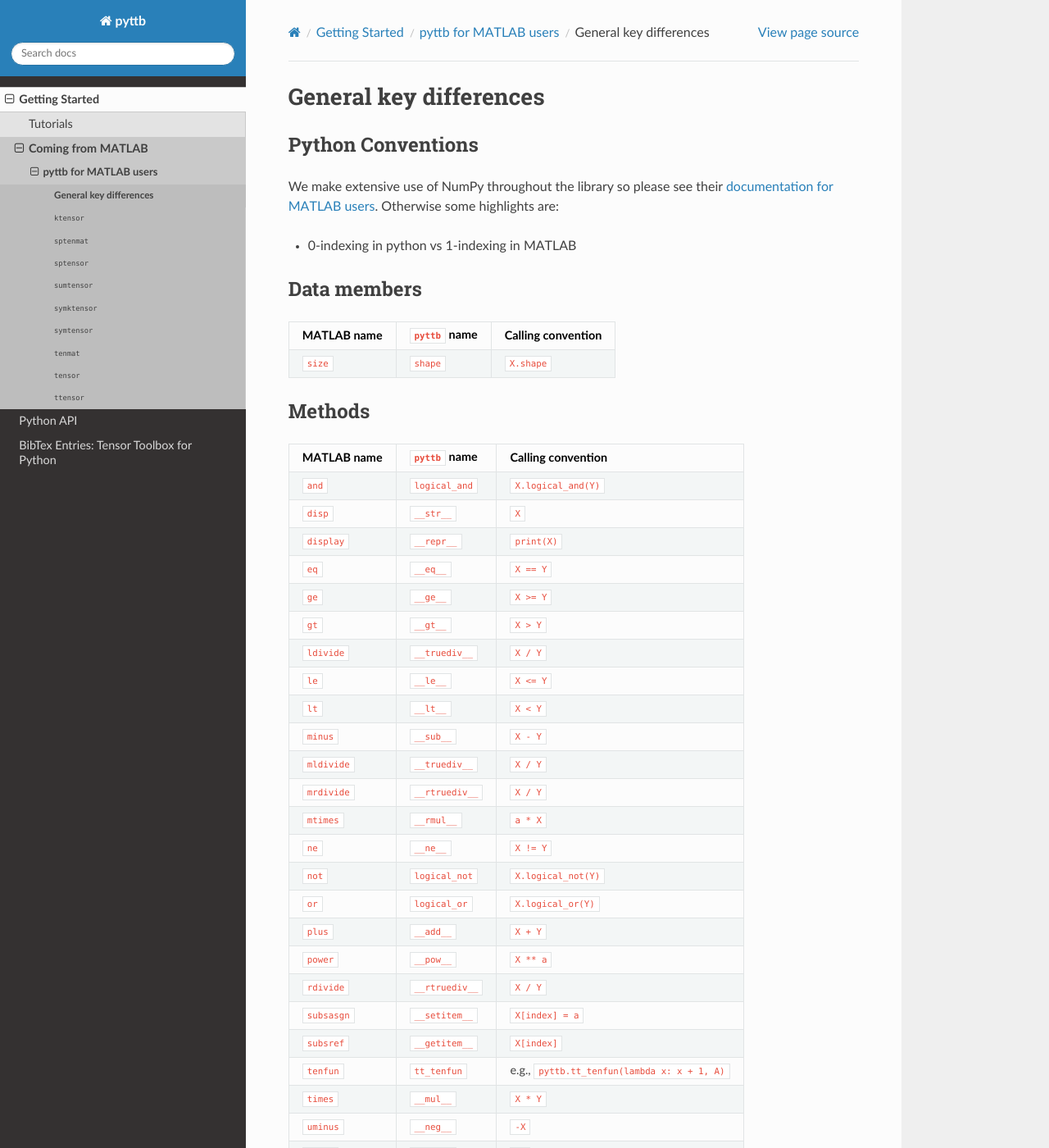
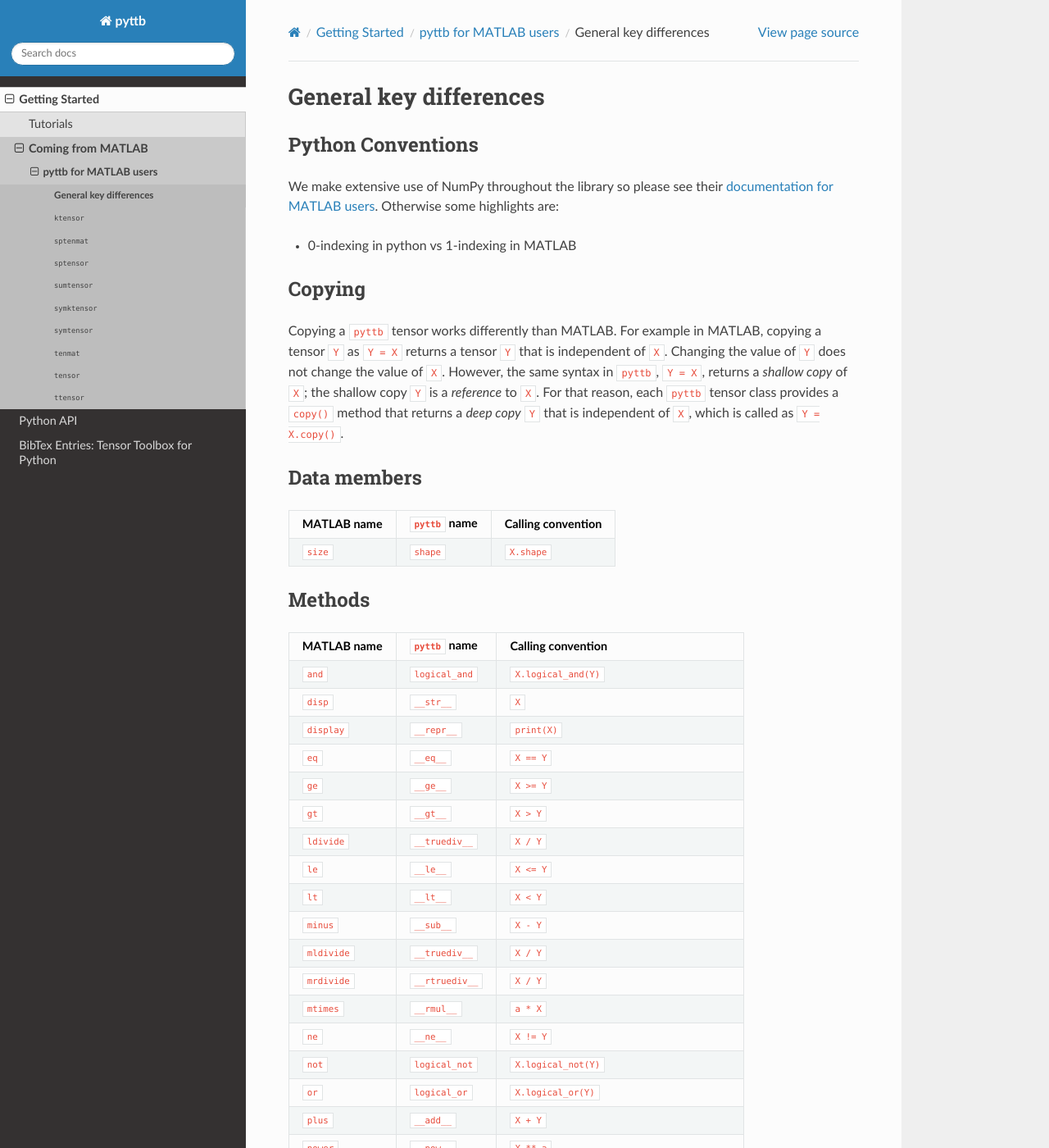
Before and after one commit to sandialabs/pyttb, a Sphinx documentation site: the page built from docs/source/matlab/common.rst, in a window 1280 px wide and 1400 px high. Shown: the whole window at 82% size. Built offline with Sphinx 7.4.7 and the Read the Docs theme 3.1.0, drawn with Linux system fonts in a browser that asks for light colours; the version number is read from the project's files by our own code; some of the changed text lies outside the part shown.

Commit message:
MATLAB: Move the copying details to the top of the doc * This is a python detail so prefer referring outwards for more details.

```diff
--- a/docs/source/matlab/common.rst
+++ b/docs/source/matlab/common.rst
@@ -8,6 +8,14 @@ We make extensive use of NumPy throughout the library so please see their
 Otherwise some highlights are:
 
 * 0-indexing in python vs 1-indexing in MATLAB
+
+Copying
+^^^^^^^^^^^^^^^^^^^^
+Copying a ``pyttb`` tensor works differently than MATLAB. For example in MATLAB, copying a tensor ``Y``
+as  ``Y = X`` returns a tensor ``Y`` that is independent of ``X``. Changing the value of ``Y`` does not
+change the value of ``X``. However, the same syntax in ``pyttb``, ``Y = X``, returns a *shallow copy* of ``X``;
+the shallow copy ``Y`` is a *reference* to ``X``. For that reason, each ``pyttb`` tensor class provides a ``copy()``
+method that returns a *deep copy* ``Y`` that is independent of ``X``, which is called as ``Y = X.copy()``.
 
 Data members
 ^^^^^^^^^^^^
```
Also changed, not shown: other parts of docs/source/matlab/common.rst (+0 -8 lines).
